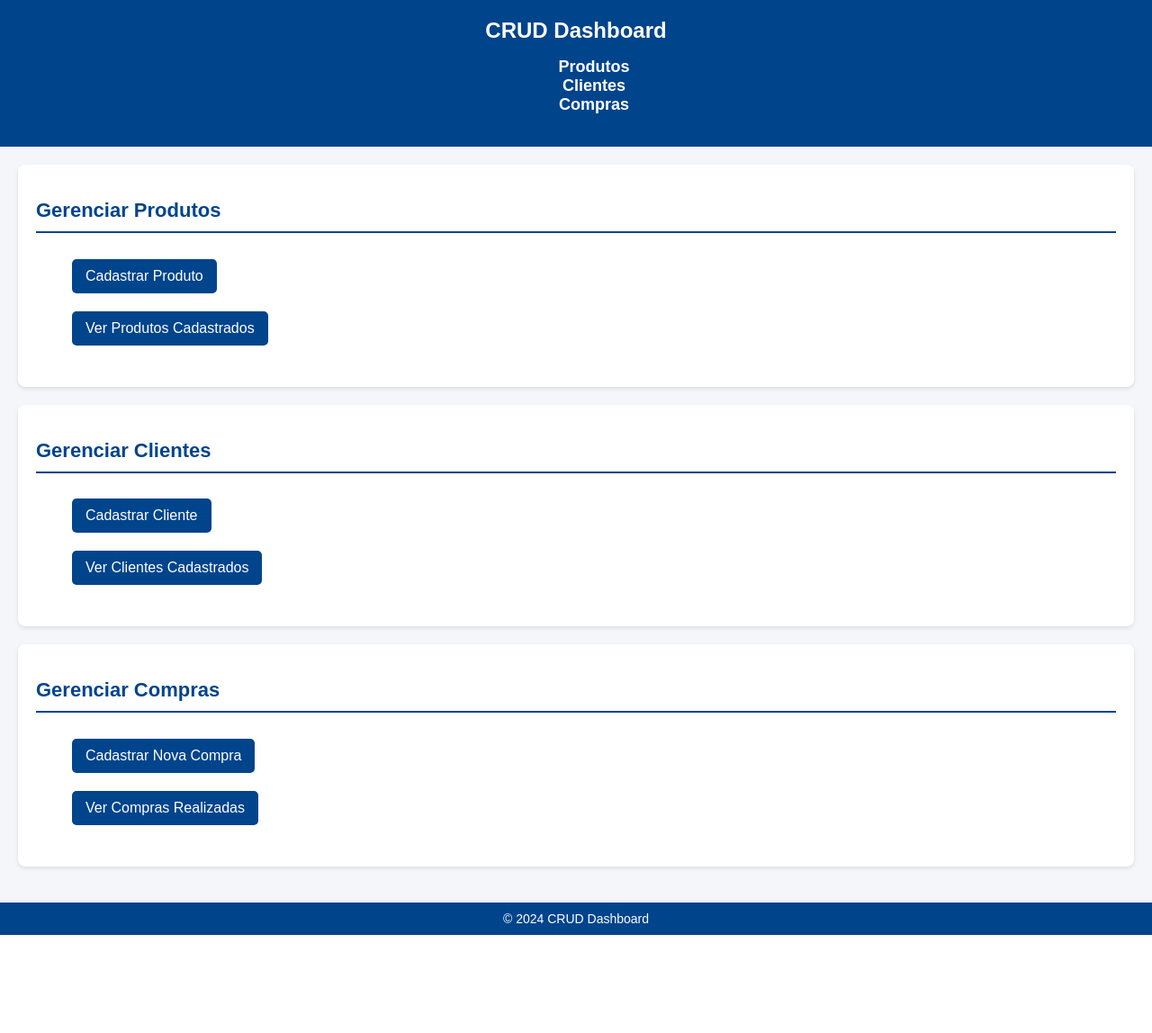
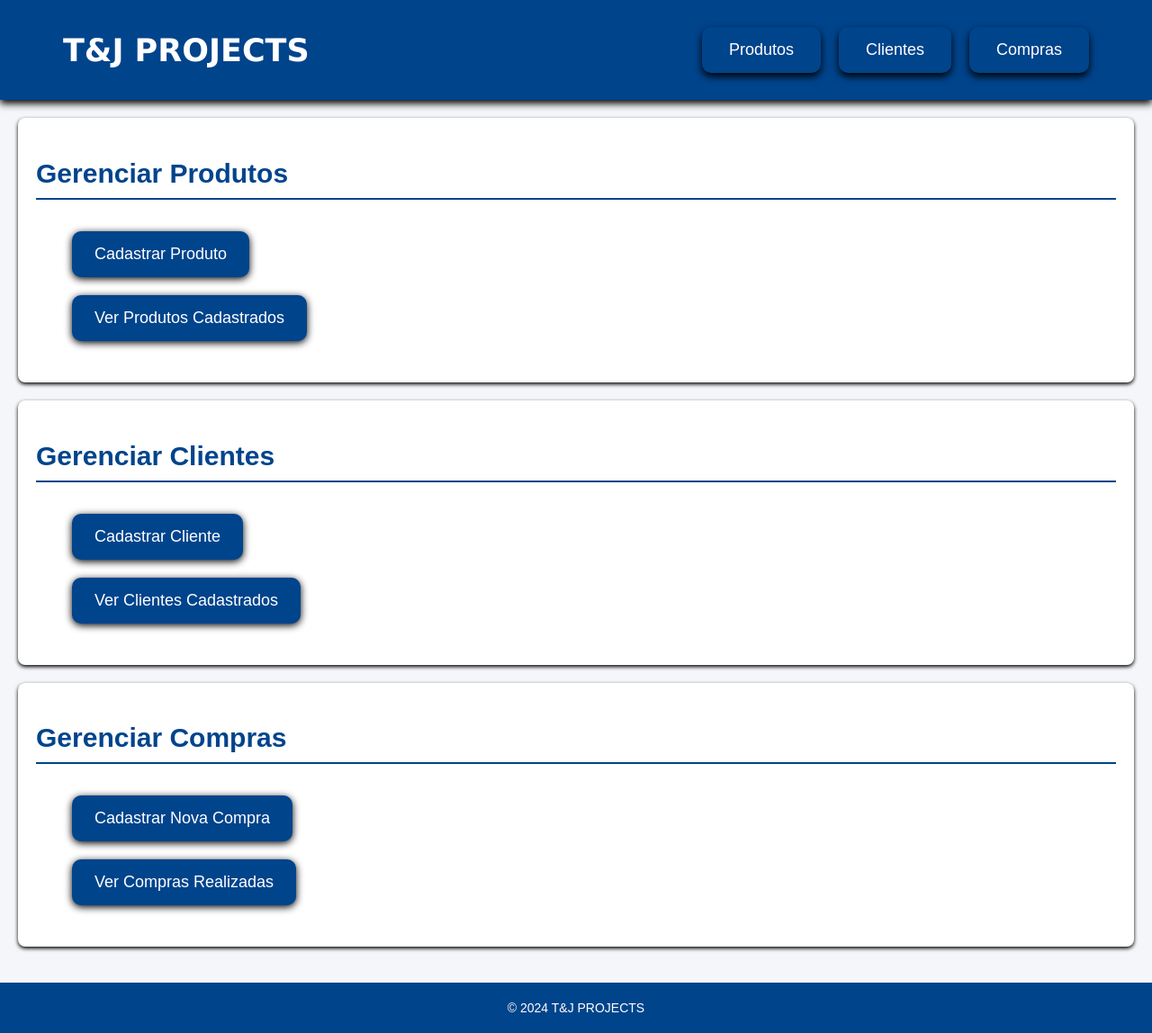
Before and after one commit to ThalesHenri/CrudJohn, a Django app: page / in a window 1280 px wide. Shown: the whole page at 90% size. Before the commit the page ends 1039 px from the top, so only its background shows below. Run offline with Django 5.2, Linux system fonts and the light colour scheme.

Commit message:
updating the html and css of the webpage

```diff
--- a/crudJohn/main/static/main/style.css
+++ b/crudJohn/main/static/main/style.css
@@ -10,31 +10,41 @@ body {
 }
 
 header {
-    background-color: #00448C;
-    color: #fff;
-    padding: 20px;
-    text-align: center;
+    background-color:#00448C;
+    color: white;
+    padding: 30px 70px;
+    display: flex;
+    justify-content: space-between;
+    align-items: center;
+    box-shadow: 0 4px 8px black;
 }
 
-header h1 {
-    margin: 0;
-    font-size: 24px;
+.logo {
+    font-family:'Lucida Sans', 'Lucida Sans Regular', 'Lucida Grande', 'Lucida Sans Unicode', Geneva, Verdana, sans-serif;
+    font-size: 35px;
+    font-weight: bold;
 }
 
 nav {
-    margin-top: 10px;
+    display: flex;
+    gap: 20px;
 }
 
 nav a {
-    color: #fff;
+    color: white;
     text-decoration: none;
-    margin: 0 15px;
-    font-weight: bold;
     font-size: 18px;
+    padding: 15px 30px;
+    transition: background 0.3s;
+    box-shadow: 0 4px 8px black;
+    border-radius: 10px;
 }
 
 nav a:hover {
-    text-decoration: underline;
+    background: white;
+    color: #00448C;
+    border-radius: 10px;
+    box-shadow: 0 6px 12px black;
 }
 
 main {
@@ -45,81 +55,45 @@ main {
 section {
     background-color: #fff;
     border-radius: 8px;
-    box-shadow: 0 2px 4px rgba(0, 0, 0, 0.1);
+    box-shadow: 0 2px 4px black;
     margin-bottom: 20px;
     padding: 20px;
 }
 
 h2 {
-    font-size: 22px;
+    font-size: 30px;
     color: #00448C;
     border-bottom: 2px solid #00448C;
     padding-bottom: 10px;
 }
 
-table {
-    width: 100%;
-    border-collapse: collapse;
-    margin-top: 20px;
+.submenu-link {
+    display: inline-block;
+    margin: 10px 0;
+    padding: 15px 25px;
+    background-color: #00448C;
+    color: white;
+    text-decoration: none;
+    border-radius: 10px;
+    transition: background-color 0.3s, color 0.3s;
+    box-shadow: 0 2px 8px black;
+    font-size: 18px;
 }
 
-table th, table td {
-    border: 1px solid #ddd;
-    padding: 12px;
-    text-align: left;
+.submenu-link:hover {
+    background-color: white;
+    color: #00449c;
 }
 
-table th {
-    background-color: #f4f6f9;
-}
-
-table tr:nth-child(even) {
-    background-color: #f9f9f9;
-}
-
-.button {
-    background-color: #008CBA;
-    color: #fff;
-    padding: 10px 15px;
-    text-align: center;
-    text-decoration: none;
-    display: inline-block;
-    font-size: 16px;
-    margin: 5px 2px;
-    cursor: pointer;
-    border-radius: 5px;
-}
-
-.button:hover {
-    background-color: #005f73;
-}
-
-label {
-    display: block;
-    margin-top: 10px;
-    font-weight: bold;
-}
-
-input[type="text"], textarea {
-    width: 100%;
-    padding: 10px;
-    margin-top: 5px;
-    border: 1px solid #ddd;
-    border-radius: 4px;
-    box-sizing: border-box;
-    font-size: 16px;
-}
-
-textarea {
-    resize: vertical;
-    height: 100px;
+li {
+    list-style-type: none;
 }
 
 footer {
     background-color: #00448C;
     color: #fff;
     text-align: center;
-    padding: 10px 0;
+    padding: 20px 0;
     margin-top: auto;
 }
 
@@ -127,36 +101,3 @@ footer p {
     margin: 0;
     font-size: 14px;
 }
-
-/* Estilizando links do menu principal */
-.menu-link {
-    color: white;
-    text-decoration: none;
-    font-size: 18px;
-    transition: color 0.3s;
-}
-
-.menu-link:hover {
-    color: #00448C; /* Cor de destaque ao passar o mouse */
-}
-
-/* Estilizando links do submenu */
-.submenu-link {
-    display: inline-block;
-    margin: 10px 0;
-    padding: 10px 15px;
-    background-color: #00448C;
-    color: white;
-    text-decoration: none;
-    border-radius: 5px;
-    transition: background-color 0.3s, color 0.3s;
-}
-
-.submenu-link:hover {
-    background-color: #333;
-    color: white;
-}
-
-li{
-    list-style-type: none;
-}
--- a/crudJohn/templates/index.html
+++ b/crudJohn/templates/index.html
@@ -8,19 +8,17 @@
     <link rel="stylesheet" href="{% static 'main/style.css' %}">
 </head>
 <body>
+
     <header>
-        <h1>CRUD Dashboard</h1>
+        <div class="logo">T&J PROJECTS</div>
         <nav>
-            <ul>
-                <li><a href="#">Produtos</a></li>
-                <li><a href="#">Clientes</a></li>
-                <li><a href="#">Compras</a></li>
-            </ul>
+            <a href="#">Produtos</a>
+            <a href="#">Clientes</a>
+            <a href="#">Compras</a>
         </nav>
     </header>
 
     <main>
-        <!-- Produtos Section -->
         <section id="product-menu">
             <h2>Gerenciar Produtos</h2>
             <ul>
@@ -29,7 +27,6 @@
             </ul>
         </section>
 
-        <!-- Clientes Section -->
         <section id="client-menu">
             <h2>Gerenciar Clientes</h2>
             <ul>
@@ -38,7 +35,6 @@
             </ul>
         </section>
 
-        <!-- Compras Section -->
         <section id="purchase-menu">
             <h2>Gerenciar Compras</h2>
             <ul>
@@ -49,7 +45,7 @@
     </main>
 
     <footer>
-        <p>&copy; 2024 CRUD Dashboard</p>
+        <p>&copy; 2024 T&J PROJECTS</p>
     </footer>
 </body>
 </html>
```
